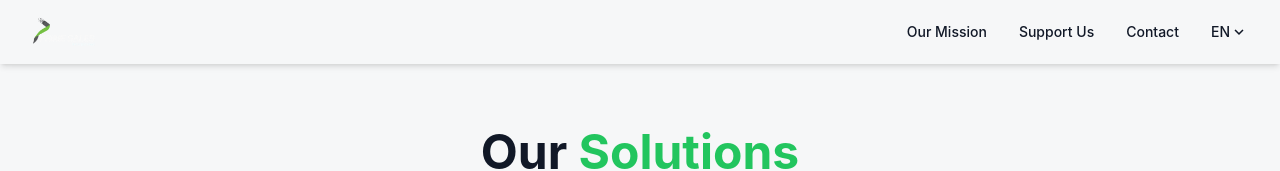
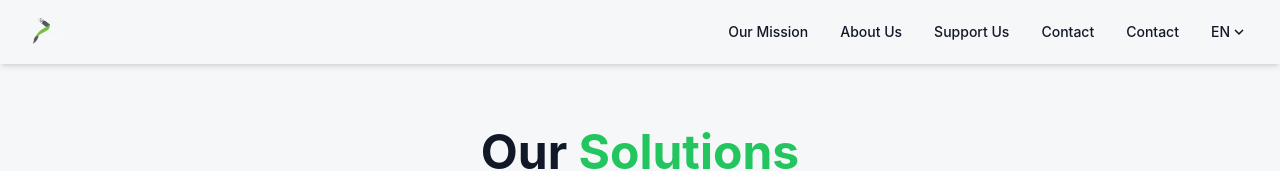
Before and after one commit to Allen-pogi/asset-monitoring-client, a React (Create React App) app: page /solutions in a window 1280 px wide. Shown: the top 171 px of the page. Built offline with nearby package versions, Linux system fonts and the light colour scheme.

Commit message:
Update solutions.jsx

```diff
--- a/src/website pages/solutions.jsx
+++ b/src/website pages/solutions.jsx
@@ -29,7 +29,19 @@ const OurSolutions = () => {
                 href="#"
                 className="text-sm font-medium text-text-secondary-light hover:text-primary dark:text-text-secondary-dark dark:hover:text-primary"
               >
+                About Us
+              </a>
+              <a
+                href="#"
+                className="text-sm font-medium text-text-secondary-light hover:text-primary dark:text-text-secondary-dark dark:hover:text-primary"
+              >
                 Support Us
+              </a>
+              <a
+                href="#"
+                className="text-sm font-medium text-text-secondary-light hover:text-primary dark:text-text-secondary-dark dark:hover:text-primary"
+              >
+                Contact
               </a>
               <a
                 href="#"
```
